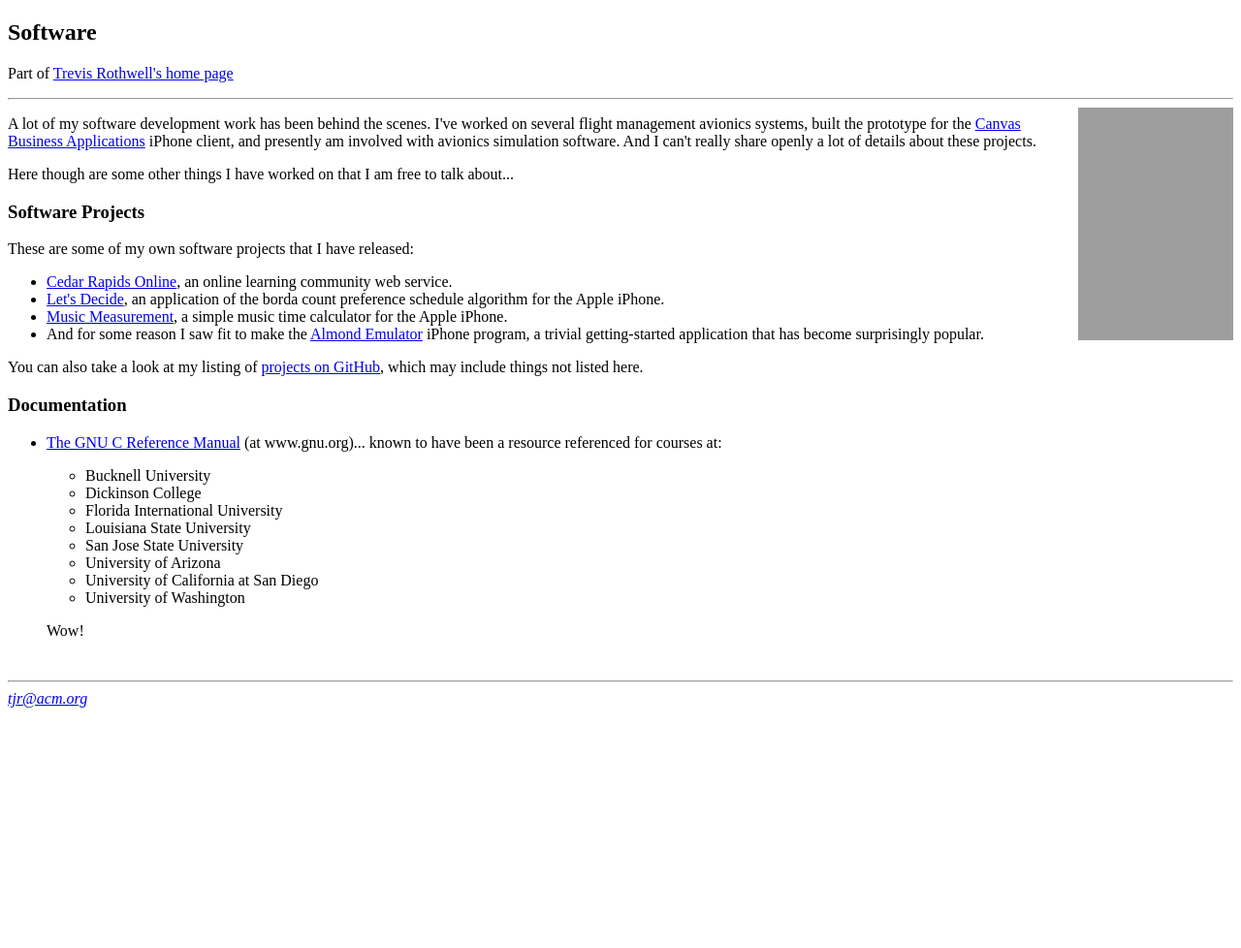
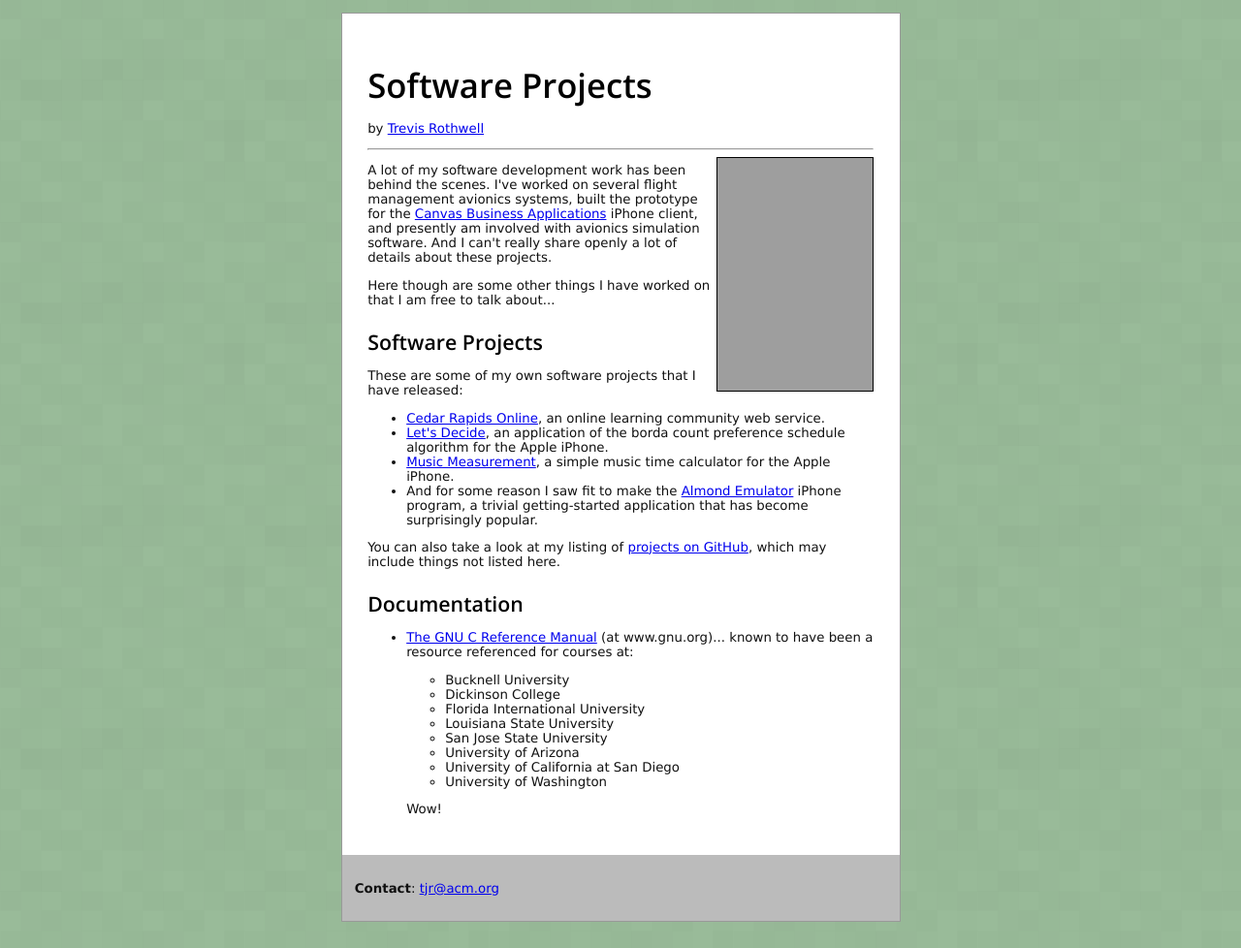
Before and after one commit to tjr/tjr.github.com, a Jekyll site: the page software/index.html, which Jekyll copies as it is, in a window 1280 px wide. Shown: the whole page at 97% size. Built offline with Jekyll 4.4.1, drawn with Linux system fonts in a browser that asks for light colours; before the commit the page ends 900 px from its top, so only the background shows below that; grey boxes are pictures that could not be loaded.

Commit message:
Update software/index.html

```diff
--- a/software/index.html
+++ b/software/index.html
@@ -1,13 +1,20 @@
-<!DOCTYPE html>
-<html lang="en-us" xmlns="http://www.w3.org/1999/xhtml">
+<html>
 <head>
-  <meta charset="utf-8"/>
-  <title>Software</title>
-  <link rel="stylesheet" href="/site.css" media="all" title="Default" charset="utf-8"/>
+    <title>Software Projects by Trevis Rothwell</title>
+    <link rel="stylesheet" href="/css/ios.css" media="all" title="Default" charset="utf-8">
 </head>
+
 <body>
-    <h2>Software</h2>
-<p>Part of <a href="/">Trevis Rothwell's home page</a>
+<div id="content">
+
+<div class="white">
+<h1>Software Projects</h1>
+
+<p>
+
+by <a href="/">Trevis Rothwell</a>
+</p>
+
 <hr>
 
 <a href="http://www.flickr.com/photos/trothwell/5186805905/" title="IMG_5400 by trothwell, on Flickr"><img src="http://farm2.static.flickr.com/1273/5186805905_72a1fe29fe_m.jpg" width="160" height="240" alt="IMG_5400" class="photo" align="right"/></a>
@@ -59,8 +66,15 @@ Wow!
 </li>
 </ul>
 
-<br clear=right>
-<hr>
-<i><a href="/">tjr@acm.org</a></i>
+</div>
+
+<div class="powderblue">
+<p>
+<b>Contact</b>: <a href="mailto:tjr@acm.org">tjr@acm.org</a>
+
+</p>
+</div>
+
+</div>
 </body>
 </html>
```
